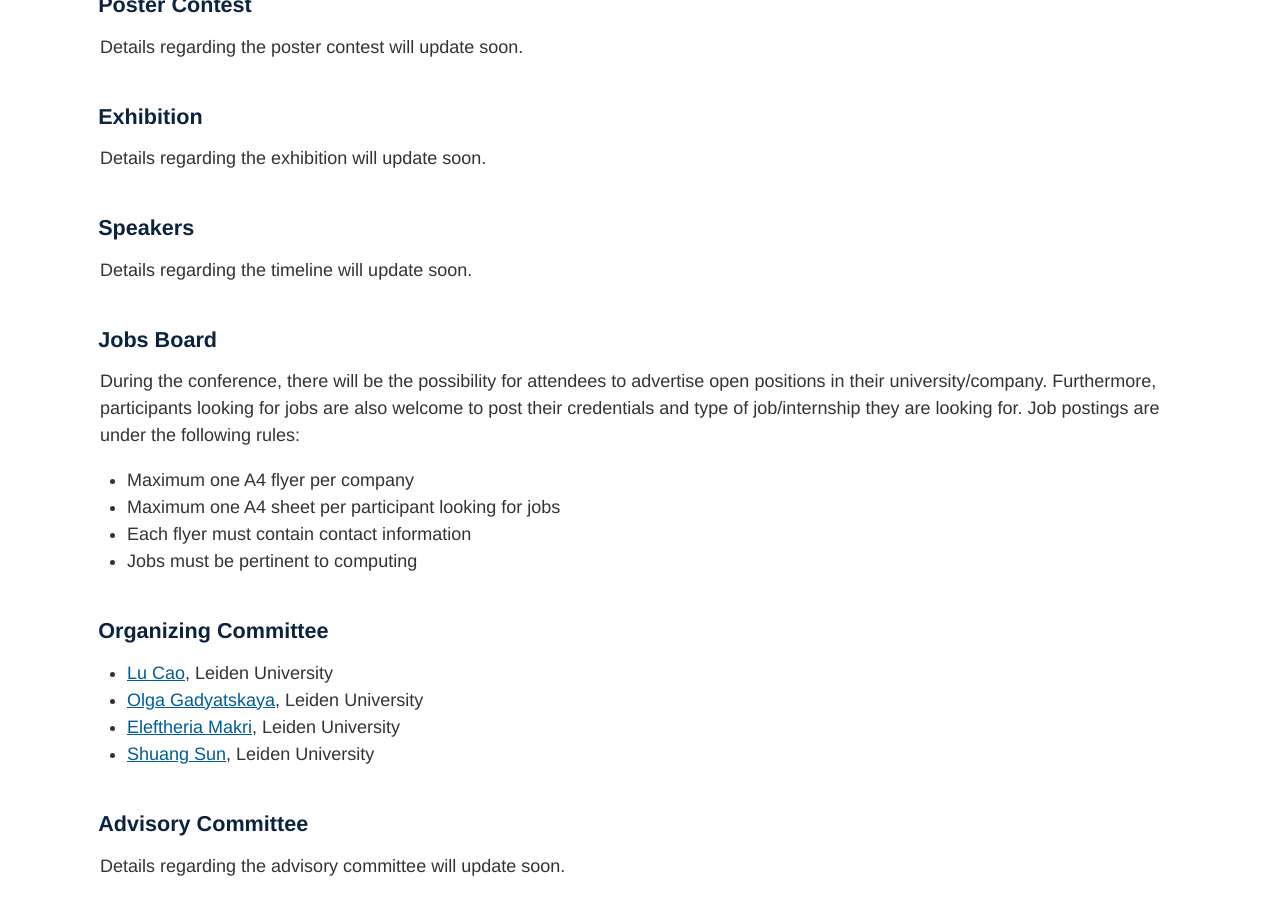
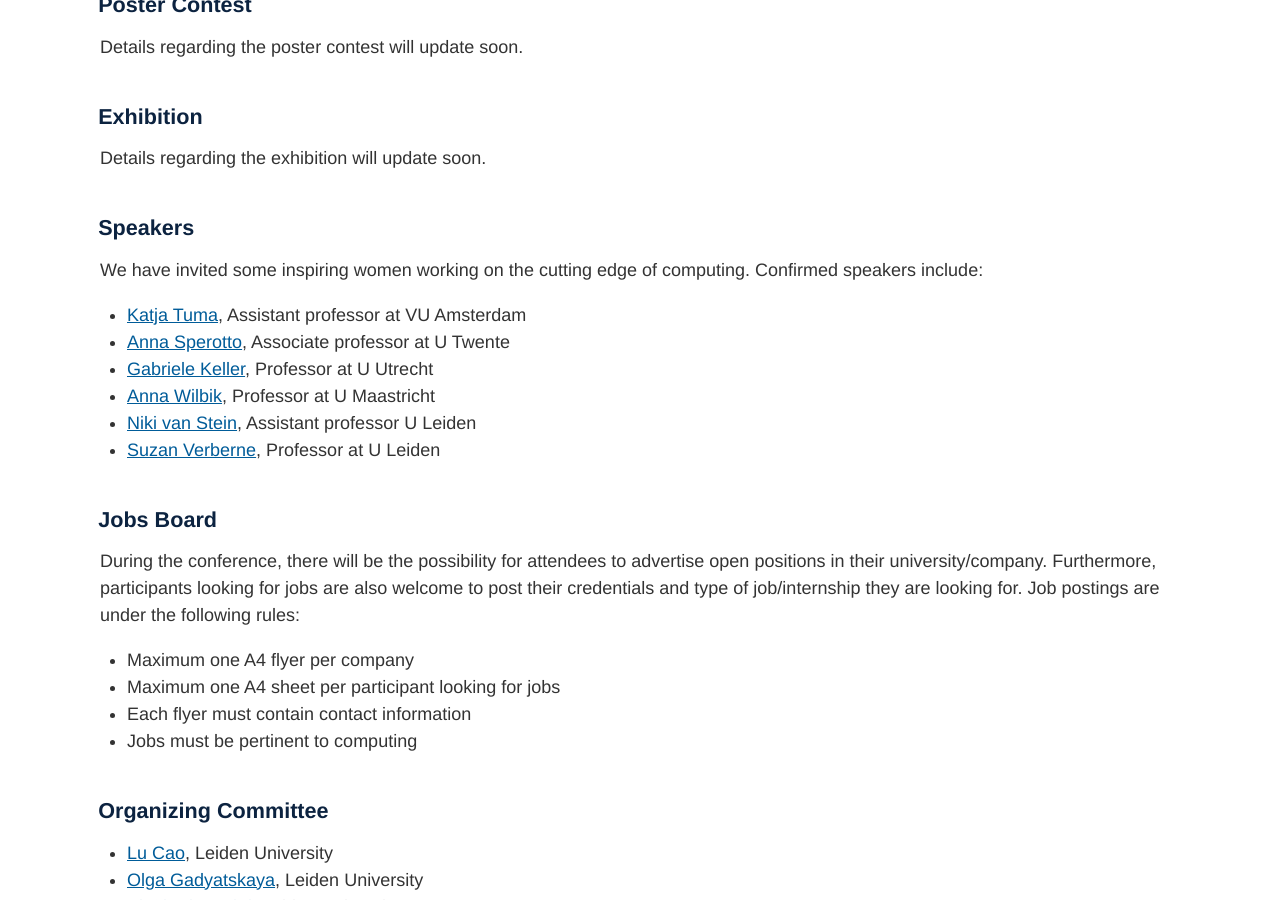
Before and after one commit to alice-and-eve/2024, a Jekyll site: the page built from index.md, in a window 1280 px wide and 900 px high, scrolled down 1252 px. Built offline with Jekyll 4.4.1, drawn with Linux system fonts in a browser that asks for light colours.

Commit message:
Update index.md

```diff
--- a/index.md
+++ b/index.md
@@ -72,7 +72,14 @@ Details regarding the exhibition will update soon.
 
 ## Speakers
 
-Details regarding the timeline will update soon.
+We have invited some inspiring women working on the cutting edge of computing. Confirmed speakers include:
+
+- [Katja Tuma](https://katjatuma.github.io/), Assistant professor at VU Amsterdam
+- [Anna Sperotto](https://annasperotto.org/), Associate professor at U Twente
+- [Gabriele Keller](https://www.uu.nl/staff/GKKeller), Professor at U Utrecht
+- [Anna Wilbik](https://www.maastrichtuniversity.nl/m-wilbik), Professor at U Maastricht
+- [Niki van Stein](https://www.nikivanstein.nl/), Assistant professor U Leiden
+- [Suzan Verberne](https://liacs.leidenuniv.nl/~verbernes/), Professor at U Leiden
 
 ## Jobs Board
 
```
